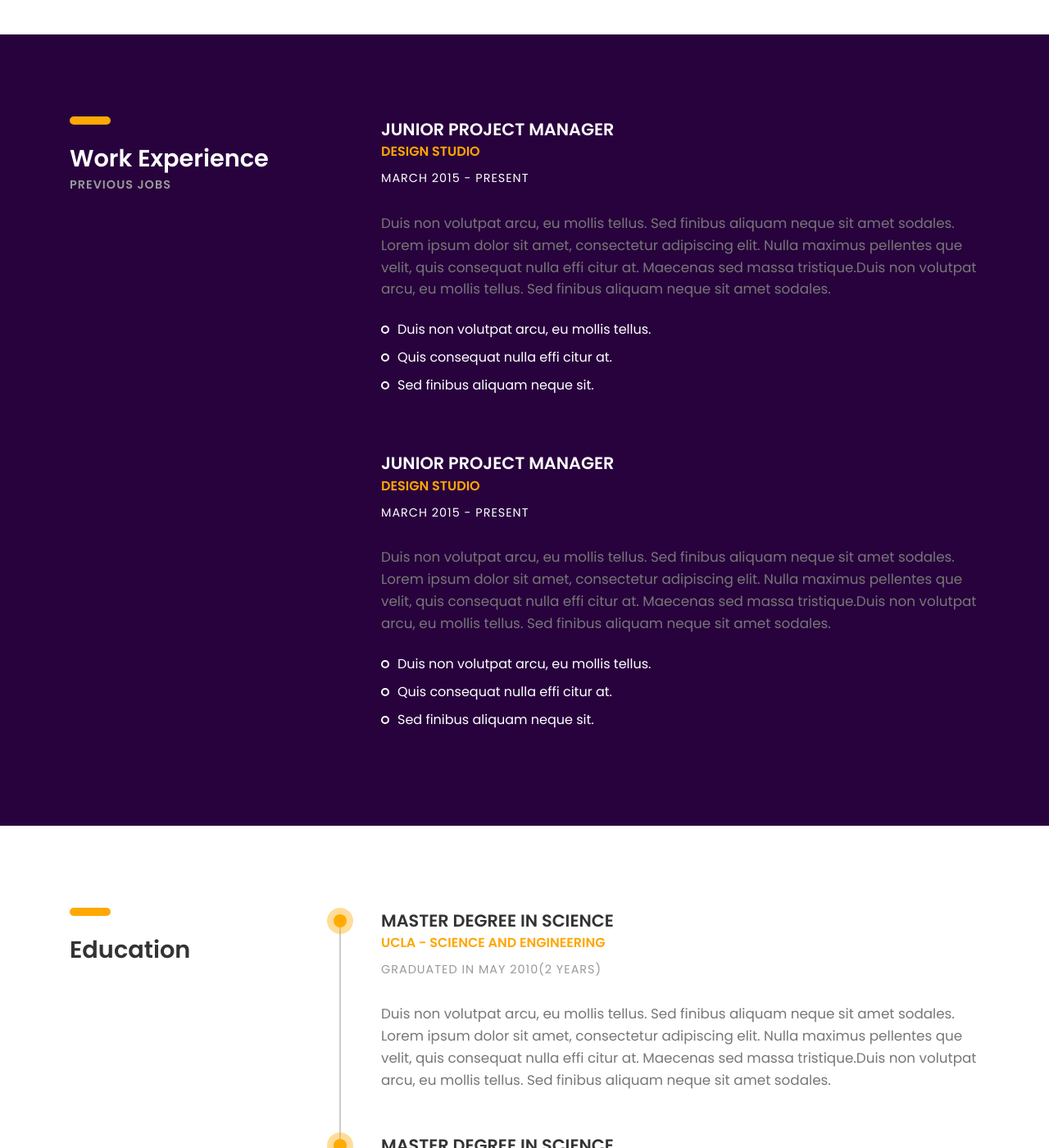
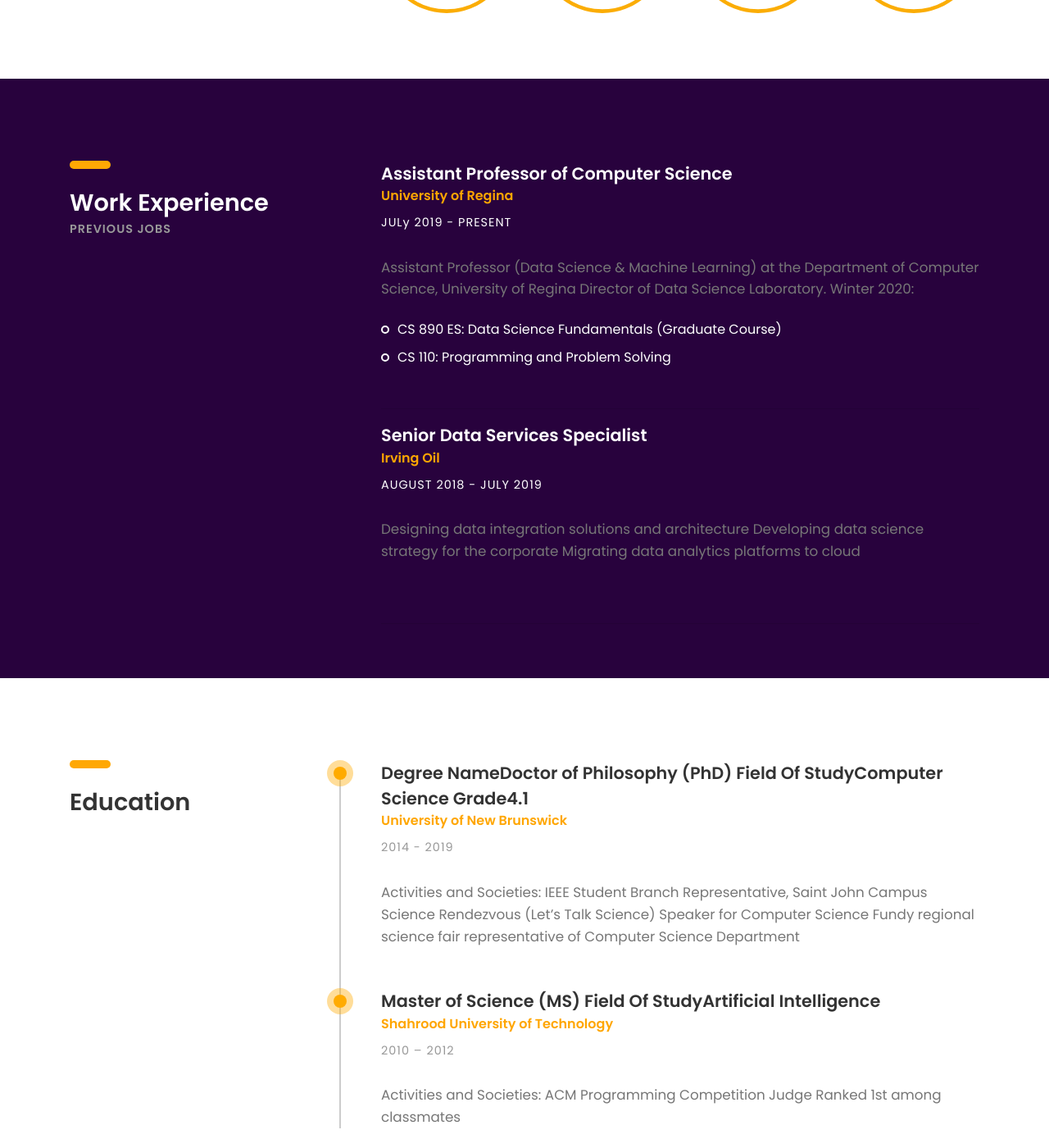
Before and after one commit to sandeepreddy0987/ur-datascience.github.io, a Jekyll site: the page built from _members/alireza.markdown, in a window 1280 px wide and 1400 px high, scrolled down 1268 px. Shown: the whole window at 82% size. Built offline with Jekyll 4.4.1, drawn with Linux system fonts in a browser that asks for light colours; some web fonts are replaced; some of the changed text lies outside the part shown.

Commit message:
- Improve person page - Fill an example

```diff
--- a/_layouts/person.html
+++ b/_layouts/person.html
@@ -116,6 +116,7 @@
     </div><!-- container -->
 </section><!-- about-section -->
 
+{% if page.purple %}
 <section class="experience-section section">
     <div class="container">
         <div class="row">
@@ -146,7 +147,9 @@
     </div><!-- container -->
 
 </section><!-- experience-section -->
+{% endif %}
 
+{% if page.timeline %}
 <section class="education-section section">
     <div class="container">
         <div class="row">
@@ -172,7 +175,9 @@
     </div><!-- container -->
 
 </section><!-- about-section -->
+{% endif %}
 
+{% if content %}
 <section class="about-section section">
     <div class="container">
         <div class="row">
@@ -180,47 +185,27 @@
         </div>
     </div>
 </section>
+{% endif %}
 
+{% if page.footer %}
 <section class="counter-section" id="counter">
     <div class="container">
         <div class="row">
-
+            {% for item in page.footer %}
             <div class="col-sm-6 col-md-6 col-lg-3">
                 <div class="counter margin-b-30">
-                    <h1 class="title"><b><span class="counter-value" data-duration="400" data-count="3">0</span></b>
+                    <h1 class="title"><b><span class="counter-value" data-duration="800" data-count="{{ item.count }}">0</span></b>
                     </h1>
-                    <h5 class="desc"><b>Coder Degrees</b></h5>
+                    <h5 class="desc"><b>{{ item.title }}</b></h5>
                 </div><!-- counter -->
             </div><!-- col-md-3-->
-
-            <div class="col-sm-6 col-md-6 col-lg-3">
-                <div class="counter margin-b-30">
-                    <h1 class="title"><b><span class="counter-value" data-duration="1400" data-count="25">0</span></b>
-                    </h1>
-                    <h5 class="desc"><b>Project Completed</b></h5>
-                </div><!-- counter -->
-            </div><!-- col-md-3-->
-
-            <div class="col-sm-6 col-md-6 col-lg-3">
-                <div class="counter margin-b-30">
-                    <h1 class="title"><b><span class="counter-value" data-duration="700" data-count="311">0</span></b>
-                    </h1>
-                    <h5 class="desc"><b>Satisfied Clients</b></h5>
-                </div><!-- counter -->
-            </div><!-- col-md-3-->
-
-            <div class="col-sm-6 col-md-6 col-lg-3">
-                <div class="counter margin-b-30">
-                    <h1 class="title"><b><span class="counter-value" data-duration="2000" data-count="732">0</span></b>
-                    </h1>
-                    <h5 class="desc"><b>Finished Projects</b></h5>
-                </div><!-- margin-b-30 -->
-            </div><!-- col-md-3-->
-
+            {% endfor %}
         </div><!-- row-->
     </div><!-- container-->
 </section><!-- counter-section-->
+{% endif %}
 
+<!-- FOOTER -->
 <footer>
     <p class="copyright">
         <!-- Link back to Colorlib can't be removed. Template is licensed under CC BY 3.0. -->
@@ -231,24 +216,14 @@
     </p>
 </footer>
 
-
 <!-- SCIPTS -->
-
 <script src="{{ site.url }}/assets/cv/common-js/jquery-3.2.1.min.js"></script>
-
 <script src="{{ site.url }}/assets/cv/common-js/tether.min.js"></script>
-
 <script src="{{ site.url }}/assets/cv/common-js/bootstrap.js"></script>
-
 <script src="{{ site.url }}/assets/cv/common-js/isotope.pkgd.min.js"></script>
-
 <script src="{{ site.url }}/assets/cv/common-js/jquery.waypoints.min.js"></script>
-
 <script src="{{ site.url }}/assets/cv/common-js/progressbar.min.js"></script>
-
 <script src="{{ site.url }}/assets/cv/common-js/jquery.fluidbox.min.js"></script>
-
 <script src="{{ site.url }}/assets/cv/common-js/scripts.js"></script>
-
 </body>
 </html>
--- a/_members/alireza.markdown
+++ b/_members/alireza.markdown
@@ -14,7 +14,7 @@ email_text: 24 Hours
 number: "+1 (506) 898-2227"
 number_text: Text only
 
-address: Regina, Sk, CA
+address: 11-21 Christopher Crt, Saint John, NB, E2K 4L4, Canada
 address_text: Home
 
 born: August 25, 1987
@@ -22,77 +22,75 @@ born: August 25, 1987
 social:
     - url: https://linkedin.com/manashty/
       icon: ion-social-linkedin
-    - url: https://avaxvpn.com
-      icon: ion-social-twitter
 
 about: >-
- Duis non volutpat arcu, eu mollis tellus. Sed finibus aliquam neque sit amet sodales.
- Lorem ipsum dolor sit amet, consectetur adipiscing elit. Nulla maximus pellentes que velit, quis consequat
- nulla effi citur at. Maecenas sed massa tristique.Duis non volutpat arcu, eu mollis tellus.
- Sed finibus aliquam neque sit amet sodales. Lorem ipsum dolor sit amet, consectetur adipiscing elit.
- Lorem ipsum dolor sit amet, consectetur adipiscing elit. Nulla maximus pellentes que velit,
- quis consequat nulla effi citur at.Maecenas sed massa tristique.
+ Assistant Professor in Computer Science (Data Science & Machine Learning) at University of Regina (Tenure-track)
+ Director of Data Science Lab at University of Regina
+ 9+ years of practical problem solving using machine learning. Helping government and tech companies (e.g., Dell EMC) by providing predictive data science consultant. Awarded Microsoft MVP in Azure.
+ Full-stack data scientist: Provided complete solutions for problems, from business discovery, solution design, data acquisition (Sql/NoSql), modeling (R, Python, Java/C#, web), visualization, and deployment (local/cloud services)
+ Instructor & professional trainer: 7 years of teaching main CS undergraduate courses. Data science trainer.
 
 
 skills:
-    - title: Programming
-      level: 78
-    - title: Teaching
-      level: 63
+    - title: Machine Learning
+      level: 80
+    - title: Data Scinece
+      level: 80
+    - title: Big Data Analytics
+      level: 80
     - title: Management
-      level: 98
-    - title: Jekyll
-      level: 43
+      level: 80
 
 
 purple:
     title: Work Experience
     subtitle: PREVIOUS JOBS
     events:
-        - title: JUNIOR PROJECT MANAGER
-          subtitle: DESIGN STUDIO
-          status: MARCH 2015 - PRESENT
+        - title: Assistant Professor of Computer Science
+          subtitle: University of Regina
+          status: JULy 2019 - PRESENT
           text: >-
-            Duis non volutpat arcu, eu mollis tellus. Sed finibus aliquam neque sit amet sodales.
-            Lorem ipsum dolor sit amet, consectetur adipiscing elit. Nulla maximus pellentes que velit,
-            quis consequat nulla effi citur at. Maecenas sed massa tristique.Duis non volutpat arcu,
-            eu mollis tellus. Sed finibus aliquam neque sit amet sodales.
+            Assistant Professor (Data Science & Machine Learning) at the Department of Computer Science, University of Regina
+            Director of Data Science Laboratory.
+            Winter 2020:
           points:
-            - Duis non volutpat arcu, eu mollis tellus.
-            - Quis consequat nulla effi citur at.
-            - Sed finibus aliquam neque sit.
-        - title: JUNIOR PROJECT MANAGER
-          subtitle: DESIGN STUDIO
-          status: MARCH 2015 - PRESENT
+            - "CS 890 ES: Data Science Fundamentals (Graduate Course)"
+            - "CS 110: Programming and Problem Solving"
+        - title: Senior Data Services Specialist
+          subtitle: Irving Oil
+          status: AUGUST 2018 - JULY 2019
           text: >-
-            Duis non volutpat arcu, eu mollis tellus. Sed finibus aliquam neque sit amet sodales.
-            Lorem ipsum dolor sit amet, consectetur adipiscing elit. Nulla maximus pellentes que velit,
-            quis consequat nulla effi citur at. Maecenas sed massa tristique.Duis non volutpat arcu,
-            eu mollis tellus. Sed finibus aliquam neque sit amet sodales.
-          points:
-            - Duis non volutpat arcu, eu mollis tellus.
-            - Quis consequat nulla effi citur at.
-            - Sed finibus aliquam neque sit.
+            Designing data integration solutions and architecture
+            Developing data science strategy for the corporate
+            Migrating data analytics platforms to cloud
+
 timeline:
     title: Education
     subtitle: ACADEMIC CAREER
     events:
-        - title: MASTER DEGREE IN SCIENCE
-          subtitle: UCLA - SCIENCE AND ENGINEERING
-          status: GRADUATED IN MAY 2010(2 YEARS)
+        - title: Degree NameDoctor of Philosophy (PhD) Field Of StudyComputer Science Grade4.1
+          subtitle: University of New Brunswick
+          status: 2014 - 2019
           text: >-
-            Duis non volutpat arcu, eu mollis tellus. Sed finibus aliquam neque sit amet sodales.
-            Lorem ipsum dolor sit amet, consectetur adipiscing elit. Nulla maximus pellentes que velit,
-            quis consequat nulla effi citur at. Maecenas sed massa tristique.Duis non volutpat arcu,
-            eu mollis tellus. Sed finibus aliquam neque sit amet sodales.
-        - title: MASTER DEGREE IN SCIENCE
-          subtitle: UCLA - SCIENCE AND ENGINEERING
-          status: GRADUATED IN MAY 2010(2 YEARS)
+            Activities and Societies: IEEE Student Branch Representative,
+            Saint John Campus Science Rendezvous (Let's Talk Science) Speaker for
+            Computer Science Fundy regional science fair representative of Computer Science Department
+        - title: Master of Science (MS) Field Of StudyArtificial Intelligence
+          subtitle: Shahrood University of Technology
+          status: 2010 – 2012
           text: >-
-            Duis non volutpat arcu, eu mollis tellus. Sed finibus aliquam neque sit amet sodales.
-            Lorem ipsum dolor sit amet, consectetur adipiscing elit. Nulla maximus pellentes que velit,
-            quis consequat nulla effi citur at. Maecenas sed massa tristique.Duis non volutpat arcu,
-            eu mollis tellus. Sed finibus aliquam neque sit amet sodales.
+            Activities and Societies: ACM Programming Competition Judge
+            Ranked 1st among classmates
+
+footer:
+    - title: Happy Client
+      count: 128
+    - title: Project
+      count: 64
+    - title: Course
+      count: 32
+    - title: contribute
+      count: 16
 ---
 
 # Title
```
